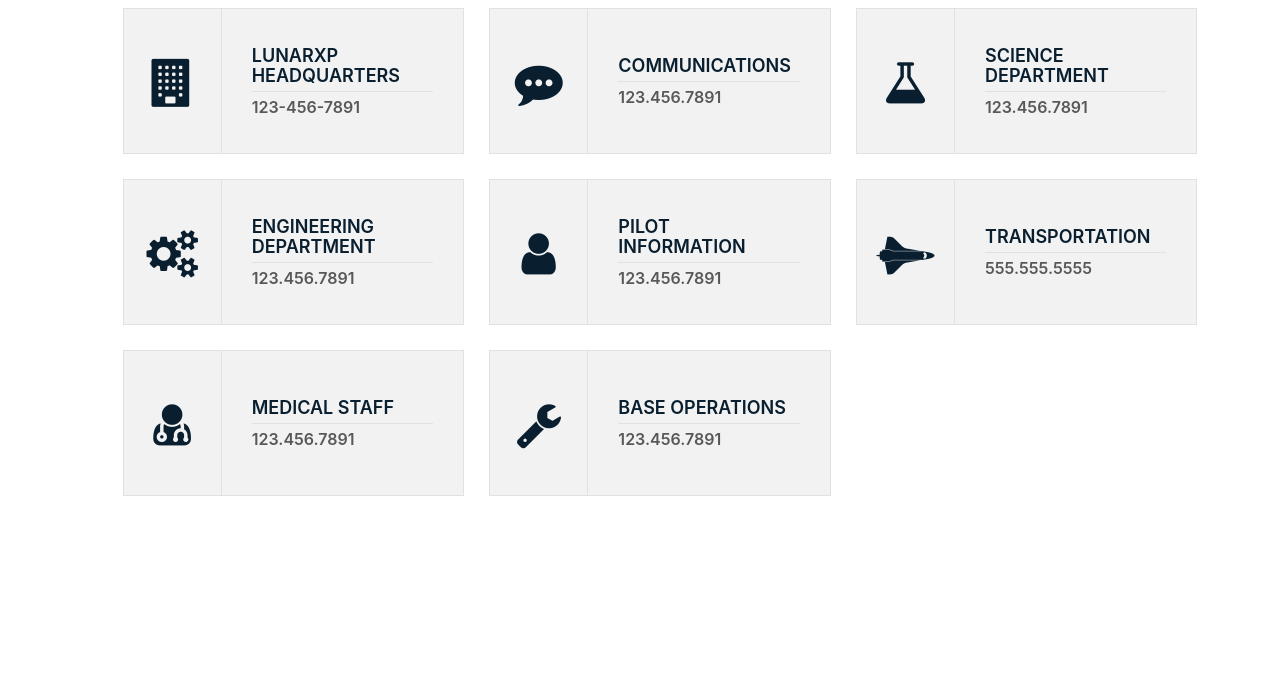
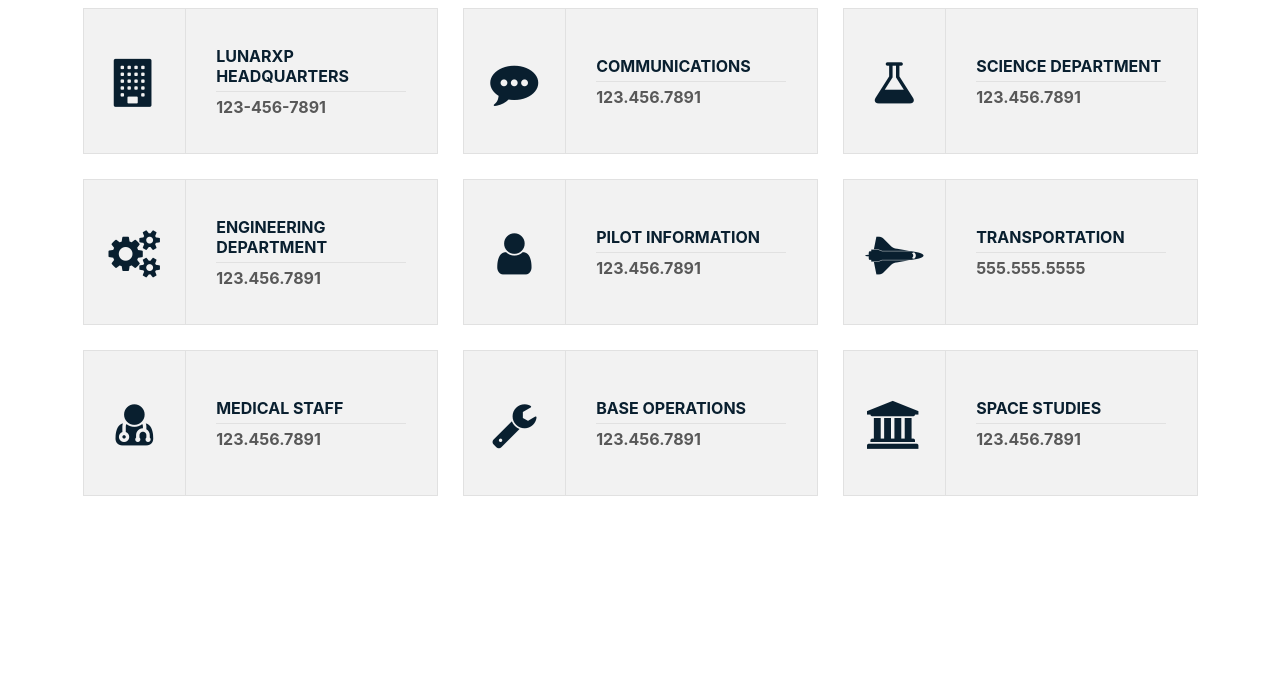
Before and after one commit to paristuzun/department-listing-directory-page, a plain HTML site: page index.html in a window 1280 px wide. Shown: the part 102-800 px from the top of the page. Drawn offline with nearby package versions, Linux system fonts and the light colour scheme.

Commit message:
fixed all the layout issues, changed hover color, added another list item, updated the readme

```diff
--- a/index.html
+++ b/index.html
@@ -4,26 +4,21 @@
     <!-- Required meta tags -->
     <meta charset="utf-8">
     <meta name="viewport" content="width=device-width, initial-scale=1, shrink-to-fit=no">
-
     <!-- Bootstrap CSS -->
     <link rel="stylesheet" href="https://stackpath.bootstrapcdn.com/bootstrap/4.1.3/css/bootstrap.min.css" integrity="sha384-MCw98/SFnGE8fJT3GXwEOngsV7Zt27NXFoaoApmYm81iuXoPkFOJwJ8ERdknLPMO" crossorigin="anonymous">
     <link href="https://stackpath.bootstrapcdn.com/font-awesome/4.7.0/css/font-awesome.min.css" rel="stylesheet" integrity="sha384-wvfXpqpZZVQGK6TAh5PVlGOfQNHSoD2xbE+QkPxCAFlNEevoEH3Sl0sibVcOQVnN" crossorigin="anonymous">
     <link rel="stylesheet" href="style.css">
-    <!-- jQuery first, then Popper.js, then Bootstrap JS -->
-    <script src="https://code.jquery.com/jquery-3.3.1.slim.min.js" integrity="sha384-q8i/X+965DzO0rT7abK41JStQIAqVgRVzpbzo5smXKp4YfRvH+8abtTE1Pi6jizo" crossorigin="anonymous"></script>
-    <script src="https://cdnjs.cloudflare.com/ajax/libs/popper.js/1.14.3/umd/popper.min.js" integrity="sha384-ZMP7rVo3mIykV+2+9J3UJ46jBk0WLaUAdn689aCwoqbBJiSnjAK/l8WvCWPIPm49" crossorigin="anonymous"></script>
-    <script src="https://stackpath.bootstrapcdn.com/bootstrap/4.1.3/js/bootstrap.min.js" integrity="sha384-ChfqqxuZUCnJSK3+MXmPNIyE6ZbWh2IMqE241rYiqJxyMiZ6OW/JmZQ5stwEULTy" crossorigin="anonymous"></script>
     <title>Create a Deparment Listing or Directory Page</title>
   </head>
   <body>
     <div class="container">
-
       <section class="quick-links departments paddingSection40">
         <div class="heading-wrapper">
           <h2 class="mt-5 mb-4"> LunarXP Departments</h2>
         </div><!-- .heading-wrapper -->
         <ul class="row">
-                    <li class="col-md-4 col-sm-12 department"><a title="#" href="#">
+          <li class="col-sm-12 col-md-6  col-lg-4  department">
+            <a class="department-link" title="#" href="#">
               <div class="row">
                 <div class="col-xs-4 department-icon">
                   <div class="icon-box text-center"><i class="fa fa-building"></i></div>
@@ -32,7 +27,7 @@
             </div><!-- .row -->
            </a>
           </li>
-                    <li class="col-md-4 col-sm-12 department"><a title="" href="#">
+          <li class="col-sm-12 col-md-6  col-lg-4  department"><a class="department-link" title="" href="#">
               <div class="row">
                 <div class="col-xs-4 department-icon">
                   <div class="icon-box text-center"><i class="fa fa-commenting"></i></div>
@@ -41,7 +36,7 @@
               </div><!-- .row -->
             </a>
           </li>
-                    <li class="col-md-4 col-sm-12 department"><a title="#" href="#">
+          <li class="col-sm-12 col-md-6  col-lg-4  department"><a class="department-link" title="#" href="#">
               <div class="row">
                 <div class="col-xs-4 department-icon">
                   <div class="icon-box text-center"><i class="fa fa-flask"></i></div>
@@ -50,7 +45,7 @@
               </div><!-- .row -->
             </a>
           </li>
-                    <li class="col-md-4 col-sm-12 department"><a title="#" href="#">
+          <li class="col-sm-12 col-md-6  col-lg-4  department"><a class="department-link" title="#" href="#">
               <div class="row">
                 <div class="col-xs-4 department-icon">
                   <div class="icon-box text-center"><i class="fa fa-cogs"></i></div>
@@ -59,7 +54,7 @@
               </div><!-- .row -->
             </a>
           </li>
-                    <li class="col-md-4 col-sm-12 department"><a title="#" href="#">
+          <li class="col-sm-12 col-md-6  col-lg-4  department"><a class="department-link" title="#" href="#">
               <div class="row">
                 <div class="col-xs-4 department-icon">
                   <div class="icon-box text-center"><i class="fa fa-user"></i></div>
@@ -68,7 +63,7 @@
               </div><!-- .row -->
             </a>
           </li>
-                    <li class="col-md-4 col-sm-12 department"><a title="h#" href="#">
+          <li class="col-sm-12 col-md-6  col-lg-4  department"><a class="department-link" title="h#" href="#">
               <div class="row">
                 <div class="col-xs-4 department-icon">
                   <div class="icon-box text-center"><i class="fa fa-space-shuttle"></i></div>
@@ -77,7 +72,7 @@
               </div><!-- .row -->
             </a>
           </li>
-                    <li class="col-md-4 col-sm-12 department"><a title="#" href="#">
+          <li class="col-sm-12 col-md-6  col-lg-4  department"><a class="department-link" title="#" href="#">
               <div class="row">
                 <div class="col-xs-4 department-icon">
                   <div class="icon-box text-center"><i class="fa fa-user-md"></i></div>
@@ -86,7 +81,7 @@
               </div><!-- .row -->
             </a>
           </li>
-                    <li class="col-md-4 col-sm-12 department"><a title="#" href="#">
+          <li class="col-sm-12 col-md-6  col-lg-4  department"><a class="department-link" title="#" href="#">
               <div class="row">
                 <div class="col-xs-4 department-icon">
                   <div class="icon-box text-center"><i class="fa fa-wrench"></i></div>
@@ -95,10 +90,17 @@
               </div><!-- .row -->
             </a>
           </li>
+          <li class="col-sm-12 col-md-6  col-lg-4  department"><a class="department-link" title="#" href="#">
+            <div class="row">
+              <div class="col-xs-4 department-icon">
+                <div class="icon-box text-center"><i class="fa fa-university"></i></div>
+              </div>
+              <div class="col-xs-8 department-info">Space Studies<span class="department-phone">123.456.7891</span></div>
+            </div><!-- .row -->
+          </a>
+        </li>
         </ul>
       </section><!-- .departments -->
     </div>
-
-
   </body>
 </html>
--- a/style.css
+++ b/style.css
@@ -5,7 +5,6 @@
 
 h2 {
     text-align: center;
-    font-family: "proxima-nova", Arial, Verdana;
     font-size: 2rem;
     color: #091f2f;
     text-transform: uppercase;
@@ -13,12 +12,23 @@ h2 {
 
 ul {
     list-style-type: none;
+    padding: 0;
 }
 
 .quick-links li {
     display: block;
     margin-bottom: 25px;
     padding: 0 12.5px;
+}
+
+.quick-links li a.department-link:hover {
+    text-decoration: none;
+    background: #D60E96;
+    color: #fff;
+}
+
+.quick-links.departments .department a:hover .department-phone {
+    color: #fff;
 }
 
 .quick-links.departments li a {
@@ -53,9 +63,9 @@ ul {
     font-size: 48px;
     padding-bottom: 5px;
 }
+
 .fa, .fas {
     font-family: FontAwesome;
-
 }
 
 .col-xs-4 {
@@ -73,22 +83,21 @@ ul {
     margin-top: 5px;
     font-size: 16px;
     color: #585858;
-    -webkit-transition: all 0.4s ease;
-    -moz-transition: all 0.4s ease;
-    -o-transition: all 0.4s ease;
-    transition: all 0.4s ease;
+    -webkit-transition: all 0.1s ease;
+    -moz-transition: all 0.1s ease;
+    -o-transition: all 0.1s ease;
+    transition: all 0.1s ease;
 }
 
 .quick-links.departments .department .department-info {
-    font-size: 16px;
     padding: 0 15px 0 30px;
-    font-size: 18px;
     position: relative;
-
+    font-size: 1rem;
+    font-weight: 700;
 }
 
 div.row {
-    display: flex;
+  display: flex;
   align-items: center;
   justify-content: center;
 }
```
Also changed, not shown: 1 other file. Lines whose indentation alone changed are shown as unchanged.
